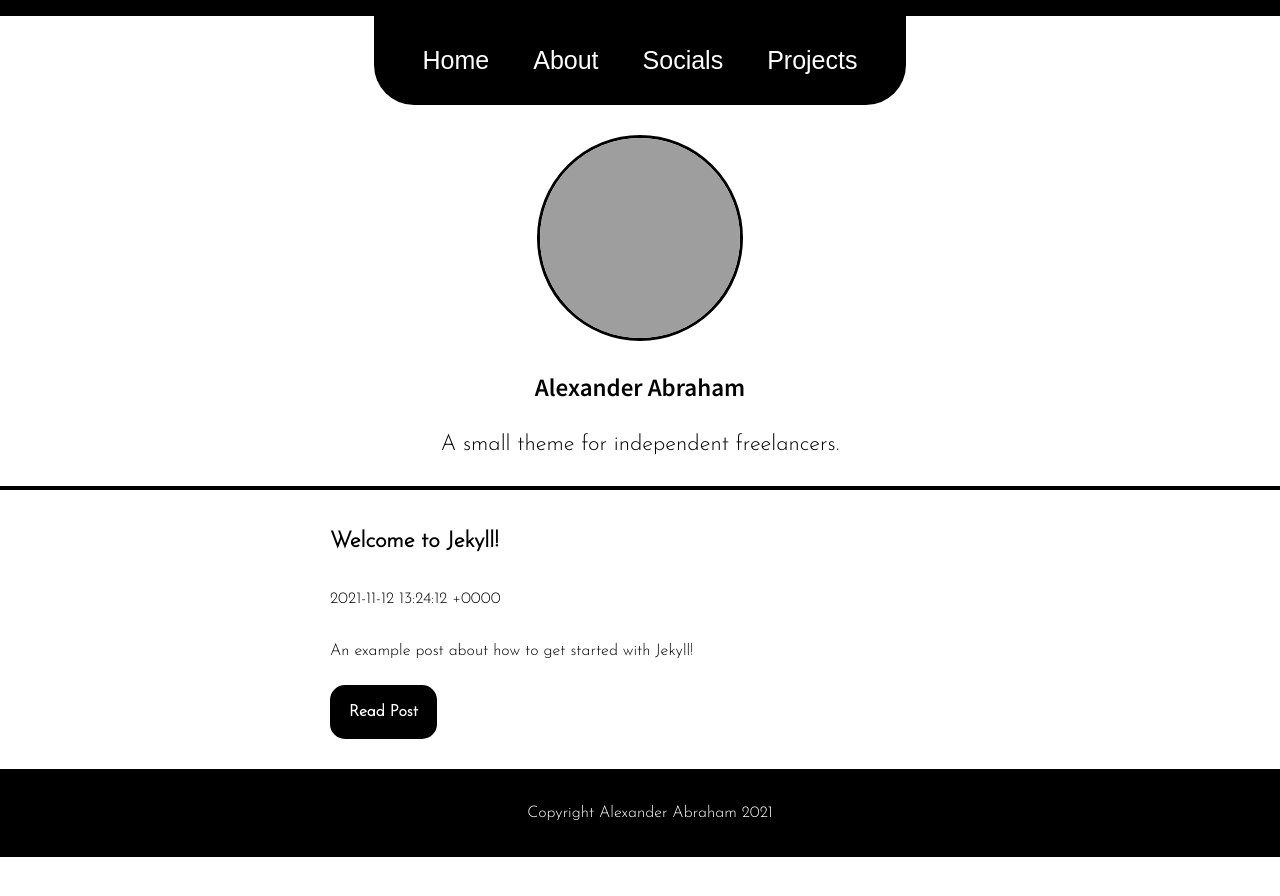
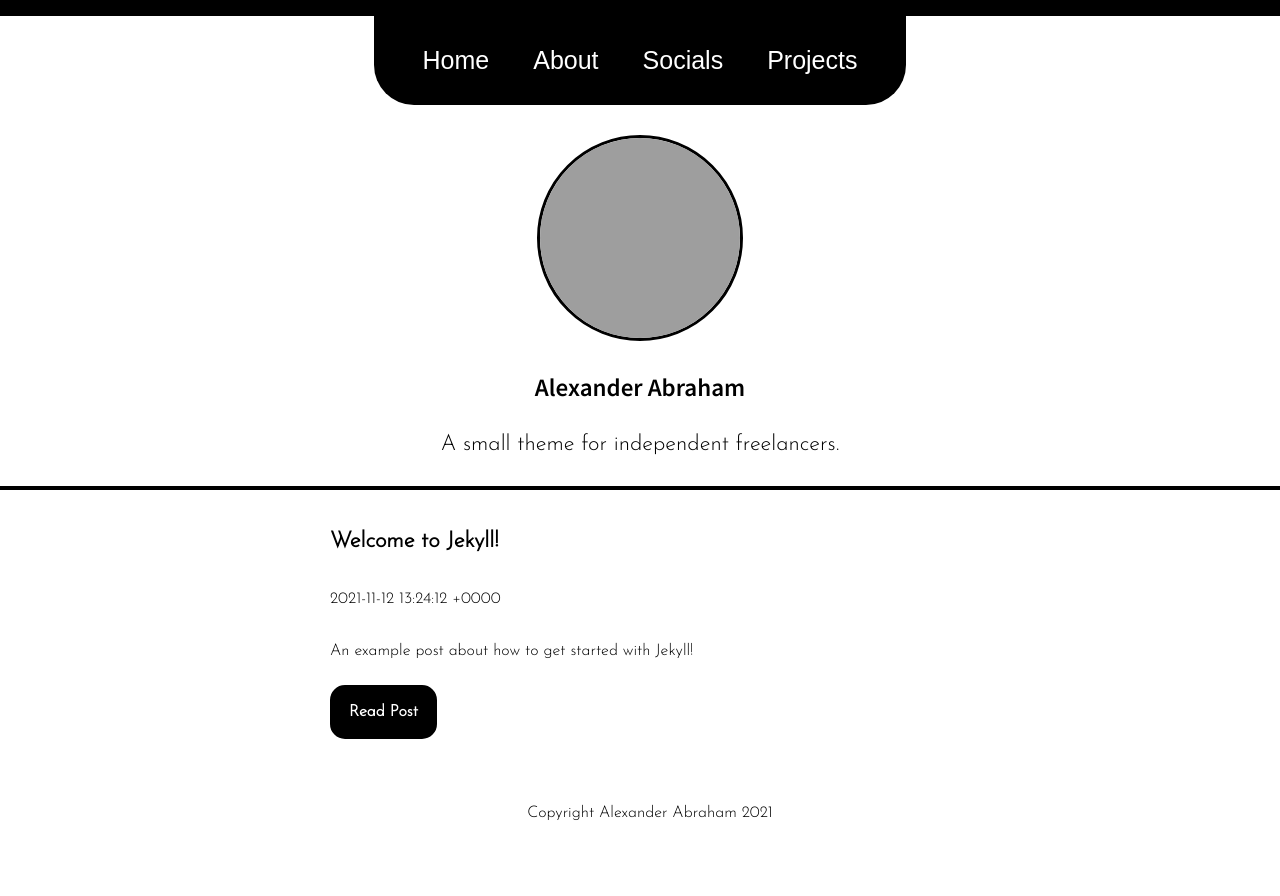
Before and after one commit to iamtheblackunicorn/tiny-lab, a Jekyll site: the page built from index.markdown, in a window 1280 px wide. Shown: the top 896 px of the page. Built offline with Jekyll 4.4.1, drawn with Linux system fonts in a browser that asks for light colours; some web fonts are replaced; grey boxes are pictures that could not be loaded.

Commit message:
Update _desktop.scss

```diff
--- a/_sass/tiny-lab/_desktop.scss
+++ b/_sass/tiny-lab/_desktop.scss
@@ -155,12 +155,12 @@ div.footer {
   display: block;
   margin: 0 auto;
   width: 100%;
-  background-color: $mainColor;
+  background-color: $accentColor;
   border: none;
   padding: 10px;
 }
 p.footer {
-  color: $accentColor;
+  color: $mainColor;
   font-family: $subtitleFontFace;
   font-size: 16px;
   text-align: center;
```
